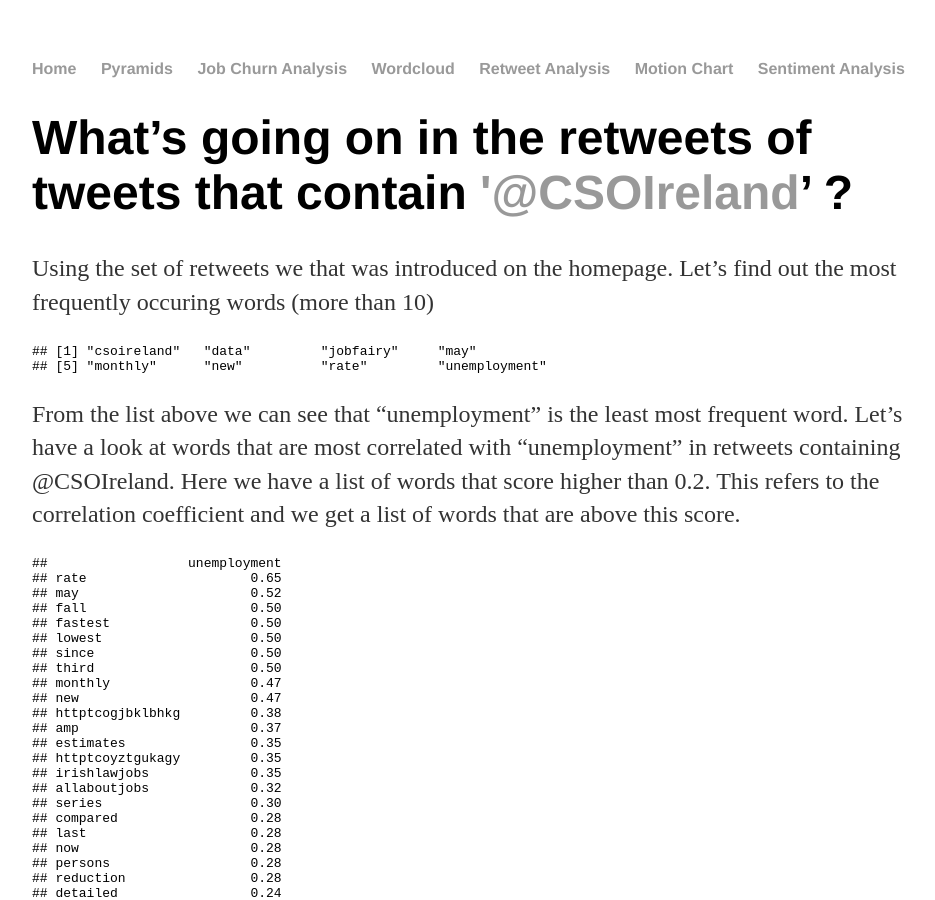
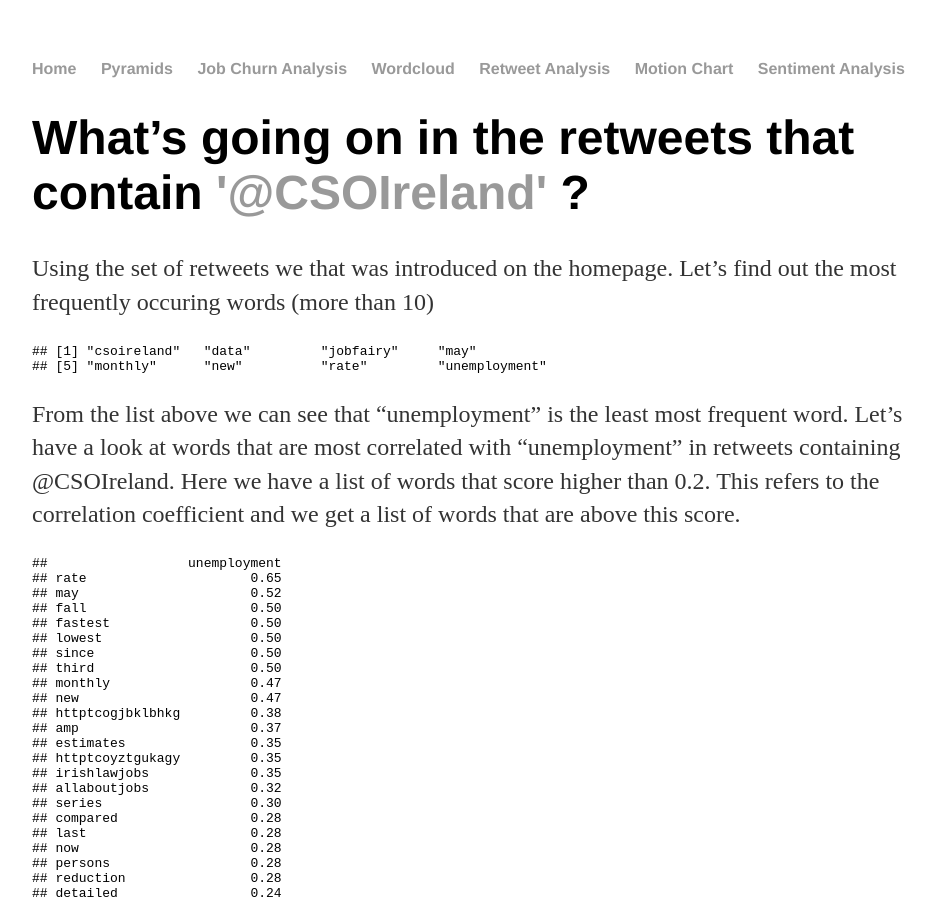
Before and after one commit to CorkDataAnalytics/CorkDataAnalytics.github.io, a Jekyll site: the page built from retweets/index.html, in a window 1280 px wide and 900 px high. Shown: the whole window, without its empty margins (160-1095 px from the left). Built offline with Jekyll 4.4.1, drawn with Linux system fonts in a browser that asks for light colours.

Commit message:
Update index.html

```diff
--- a/retweets/index.html
+++ b/retweets/index.html
@@ -3,7 +3,7 @@
 ---
 
 <div id="whats-going-on-in-the-retweets-of-tweets-that-contain-csoireland" class="section level1">
-<h1>What’s going on in the retweets of tweets that contain <a href="mailto:'@CSOIreland">'@CSOIreland</a>’ ?</h1>
+<h1>What’s going on in the retweets that contain <a href="mailto:'@CSOIreland">'@CSOIreland'</a> ?</h1>
 <p>Using the set of retweets we that was introduced on the homepage. Let’s find out the most frequently occuring words (more than 10)</p>
 <pre><code>## [1] &quot;csoireland&quot;   &quot;data&quot;         &quot;jobfairy&quot;     &quot;may&quot;
 ## [5] &quot;monthly&quot;      &quot;new&quot;          &quot;rate&quot;         &quot;unemployment&quot;</code></pre>
```
